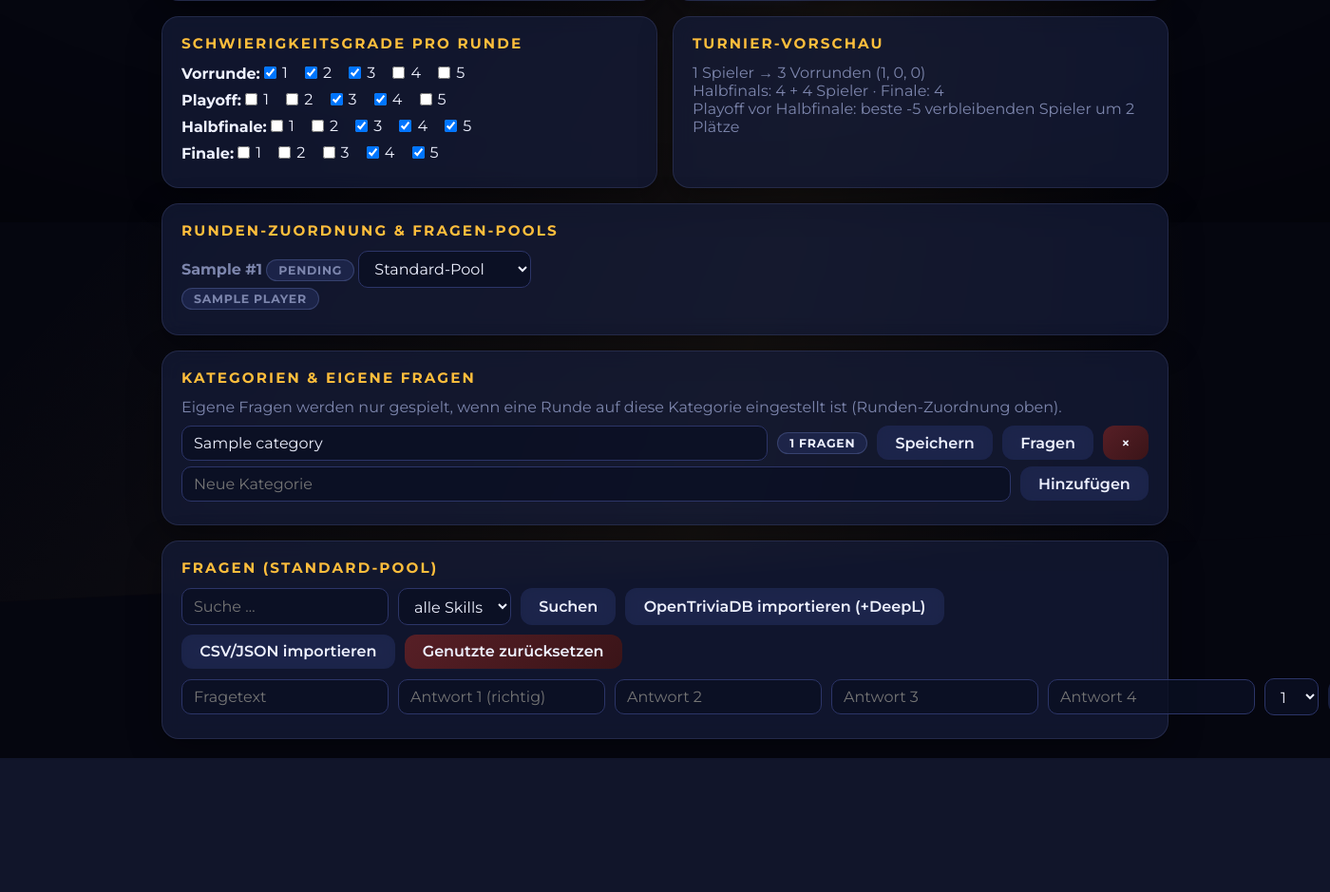
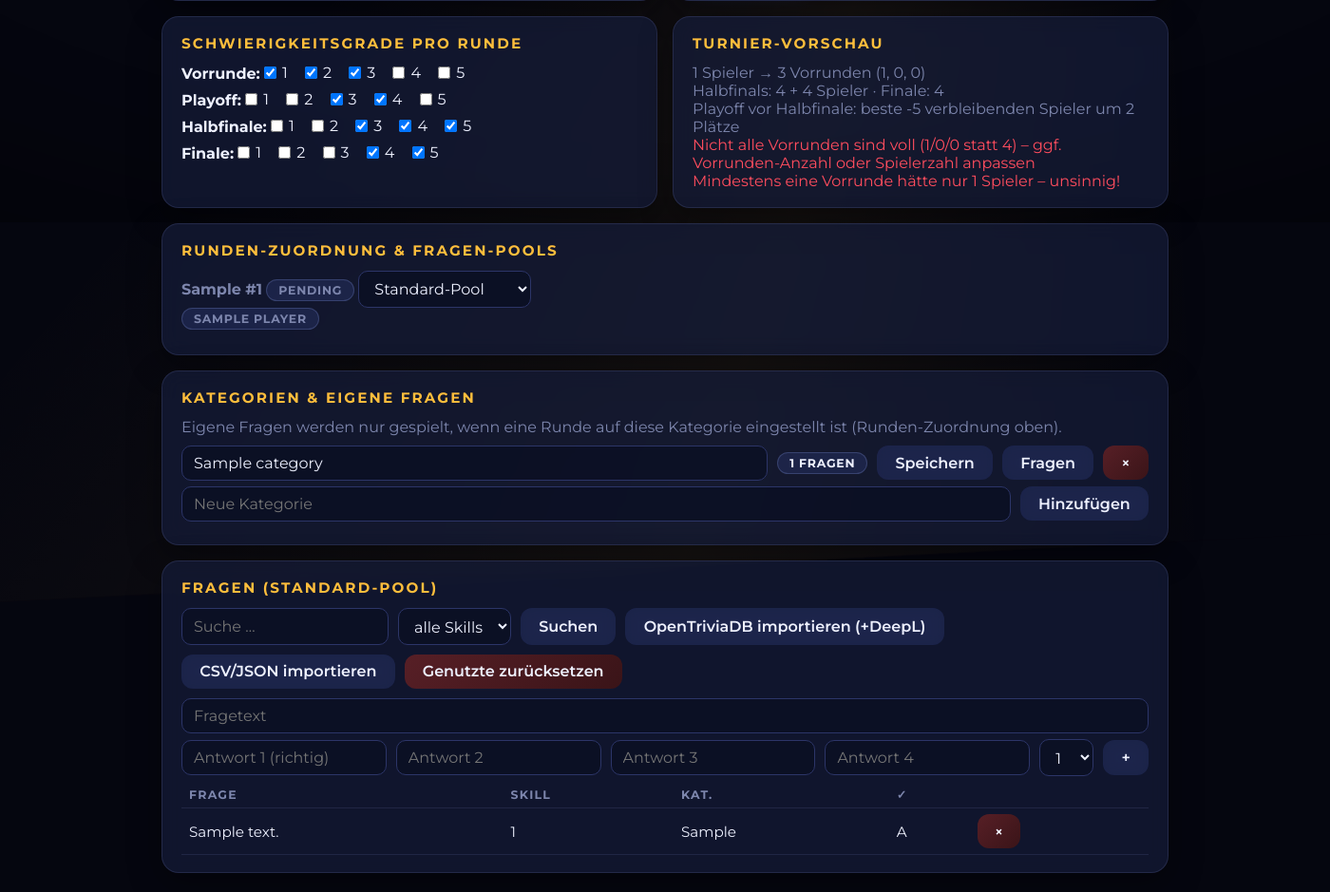
Before and after one commit to BingoBongo83/quizmitbenny, a FastAPI app: page /einstellungen in a window 1400 px wide; the page is wider, and only the part inside the window is pictured. Shown: the part 566-1505 px from the top of that part at 95% size. Before the commit the page ends 1364 px from the top of that part, so only its background shows below. Run offline with FastAPI, Linux system fonts and the light colour scheme; the visitor is signed in with stand-in values (Sample User, id 1); tables that the repository leaves empty hold one stand-in row (values such as "Sample post").

Commit message:
Fix settings question list, overflow in add-forms, admin click-to-buzz
- omit empty skill filter param (caused 422 -> empty question table)
- split question add-forms into two rows + flex-wrap so all fields fit
- constrain admin answer grid with minmax(0,1fr) so long text can't overflow
- admin panel: clickable player rows simulate that player's buzzer
- bracket preview warns when prerounds aren't full (explains "only 2
  players on board" when 4 players spread over 3 prerounds)
- ws_test: set scoring explicitly so it doesn't depend on live settings

Generated with [Devin](https://devin.ai)

Co-Authored-By: Devin <158243242+devin-ai-integration[bot]@users.noreply.github.com>

```diff
--- a/app/game.py
+++ b/app/game.py
@@ -97,6 +97,15 @@ def compute_bracket_preview(num_players: int, players_per_round: int, num_prerou
         "warnings": [],
         "playoffs": [],
     }
+    if any(sz < n for sz in preround_sizes):
+        preview["warnings"].append(
+            f"Nicht alle Vorrunden sind voll ({'/'.join(map(str, preround_sizes))} "
+            f"statt {n}) – ggf. Vorrunden-Anzahl oder Spielerzahl anpassen"
+        )
+    if any(sz < 2 for sz in preround_sizes):
+        preview["warnings"].append(
+            "Mindestens eine Vorrunde hätte nur 1 Spieler – unsinnig!"
+        )
     spots_semi = 2 * n
     direct_per_round = min(2, spots_semi // p) if p else 2
     direct = direct_per_round * p
--- a/scripts/ws_test.py
+++ b/scripts/ws_test.py
@@ -52,6 +52,8 @@ async def main():
         await client.put("/api/settings", json={
             "players_per_round": 4, "num_prerounds": 3,
             "skills_preround": [1, 2, 3, 4, 5],
+            "points_correct": 2, "points_wrong_self": 0,
+            "points_wrong_others": 2, "block_on_wrong": True,
         })
         r = await client.post("/api/game/create",
                               json={"player_ids": ids, "shuffle": False})
--- a/static/css/style.css
+++ b/static/css/style.css
@@ -319,9 +319,11 @@ h1, h2, h3 { font-weight: 700; }
 .admin-players th { color: var(--muted); font-size: .8em; text-transform: uppercase; letter-spacing: .1em; }
 .admin-players tr.buzzed td { color: var(--gold); font-weight: 700; }
 .admin-players tr.blocked td { color: var(--red); opacity: .6; }
+.admin-players tr.buzzsim { cursor: pointer; }
+.admin-players tr.buzzsim:hover td { background: rgba(79,124,255,.12); }
 
-.answer-btns { display: grid; grid-template-columns: 1fr 1fr; gap: 10px; margin-top: 12px; }
-.answer-btns button { text-align: left; font-size: 1.02em; padding: 14px; }
+.answer-btns { display: grid; grid-template-columns: repeat(2, minmax(0, 1fr)); gap: 10px; margin-top: 12px; }
+.answer-btns button { text-align: left; font-size: 1.02em; padding: 14px; overflow-wrap: break-word; min-width: 0; }
 .answer-btns button .letter { color: var(--gold); font-weight: 800; margin-right: 8px; }
 .answer-btns button.reveal-correct { border: 2px solid var(--green); box-shadow: 0 0 18px rgba(46,229,111,.3); }
 .answer-btns button.reveal-wrong { border: 2px solid var(--red); }
@@ -351,8 +353,8 @@ h1, h2, h3 { font-weight: 700; }
 
 label.field { display: block; margin: 10px 0 4px; color: var(--muted); font-size: .9em; }
 .skill-cb { display: inline-flex; gap: 6px; align-items: center; margin-right: 14px; }
-.player-row { display: flex; gap: 10px; align-items: center; margin: 6px 0; }
-.player-row input[type=text] { flex: 1; }
+.player-row { display: flex; gap: 10px; align-items: center; margin: 6px 0; flex-wrap: wrap; }
+.player-row input[type=text] { flex: 1; min-width: 140px; }
 table.list { width: 100%; border-collapse: collapse; }
 table.list td, table.list th { padding: 6px 8px; border-bottom: 1px solid rgba(120,135,200,.15); text-align: left; font-size: .95em; }
 table.list th { color: var(--muted); font-size: .78em; text-transform: uppercase; letter-spacing: .1em; }
--- a/static/js/admin.js
+++ b/static/js/admin.js
@@ -35,10 +35,13 @@ function render(st) {
   const tbl = document.getElementById("curPlayers");
   tbl.innerHTML = "<tr><th>Slot</th><th>Spieler</th><th>Punkte</th><th></th></tr>" +
     st.players.map((p) =>
-      `<tr class="${p.buzzed ? "buzzed" : ""} ${p.blocked ? "blocked" : ""}">
+      `<tr class="buzzsim ${p.buzzed ? "buzzed" : ""} ${p.blocked ? "blocked" : ""}"
+           data-slot="${p.slot}" title="Klicken = Buzzer simulieren">
         <td>${p.slot}</td><td>${esc(p.name)}</td><td>${p.score}</td>
         <td>${p.buzzed ? "GEBUZZERT" : p.blocked ? "gesperrt" : ""}</td></tr>`
     ).join("");
+  tbl.querySelectorAll("tr.buzzsim").forEach((row) =>
+    (row.onclick = () => QuizWS.send({ type: "buzzer", buzzer: +row.dataset.slot })));
 
   // current question
   const cq = document.getElementById("curQ");
--- a/static/js/settings.js
+++ b/static/js/settings.js
@@ -270,9 +270,12 @@ async function loadRounds() {
 
 // ---------------- questions ----------------
 async function loadQuestions() {
+  const params = new URLSearchParams();
   const q = document.getElementById("qSearch").value;
   const skill = document.getElementById("qSkillFilter").value;
-  const qs = await api(`/api/questions?q=${encodeURIComponent(q)}&skill=${skill}`);
+  if (q) params.set("q", q);
+  if (skill) params.set("skill", skill);
+  const qs = await api(`/api/questions?${params}`);
   document.getElementById("questionTable").innerHTML =
     `<tr><th>Frage</th><th>Skill</th><th>Kat.</th><th>✓</th><th></th></tr>` +
     qs.map((x) => `<tr>
@@ -325,11 +328,9 @@ document.getElementById("resetUsed").onclick = async () => {
 
 // ---------------- init ----------------
 (async () => {
-  await loadSettings();
-  await loadPlayers();
-  await loadCategories();
-  await loadRounds();
-  await loadQuestions();
+  for (const fn of [loadSettings, loadPlayers, loadCategories, loadRounds, loadQuestions]) {
+    try { await fn(); } catch (e) { console.error(fn.name, "failed:", e); }
+  }
   document.getElementById("s_ppr").onchange = loadPreview;
   document.getElementById("s_pre").onchange = loadPreview;
 })();
--- a/templates/admin.html
+++ b/templates/admin.html
@@ -22,6 +22,7 @@
       <h2>Aktuelle Runde</h2>
       <div id="curRound" class="muted">Keine Runde aktiv</div>
       <table class="admin-players list" id="curPlayers"></table>
+      <div class="muted" style="font-size:.82em;margin-top:4px">Spieler anklicken = Buzzer simulieren</div>
       <div class="btnrow">
         <button class="primary" id="btnShow">Frage zeigen</button>
         <button id="btnSkip">Frage überspringen</button>
--- a/templates/settings.html
+++ b/templates/settings.html
@@ -74,7 +74,9 @@
           <button onclick="document.getElementById('cqImport').click()">CSV/JSON importieren</button>
         </div>
         <div class="player-row">
-          <input type="text" id="cq_text" placeholder="Fragetext" style="flex:3">
+          <input type="text" id="cq_text" placeholder="Fragetext" style="flex:1 1 100%">
+        </div>
+        <div class="player-row">
           <input type="text" id="cq_a1" placeholder="Antwort 1 (richtig)">
           <input type="text" id="cq_a2" placeholder="Antwort 2">
           <input type="text" id="cq_a3" placeholder="Antwort 3">
@@ -98,7 +100,9 @@
         <button class="danger" id="resetUsed">Genutzte zurücksetzen</button>
       </div>
       <div class="player-row">
-        <input type="text" id="nq_text" placeholder="Fragetext" style="flex:3">
+        <input type="text" id="nq_text" placeholder="Fragetext" style="flex:1 1 100%">
+      </div>
+      <div class="player-row">
         <input type="text" id="nq_a1" placeholder="Antwort 1 (richtig)">
         <input type="text" id="nq_a2" placeholder="Antwort 2">
         <input type="text" id="nq_a3" placeholder="Antwort 3">
```
